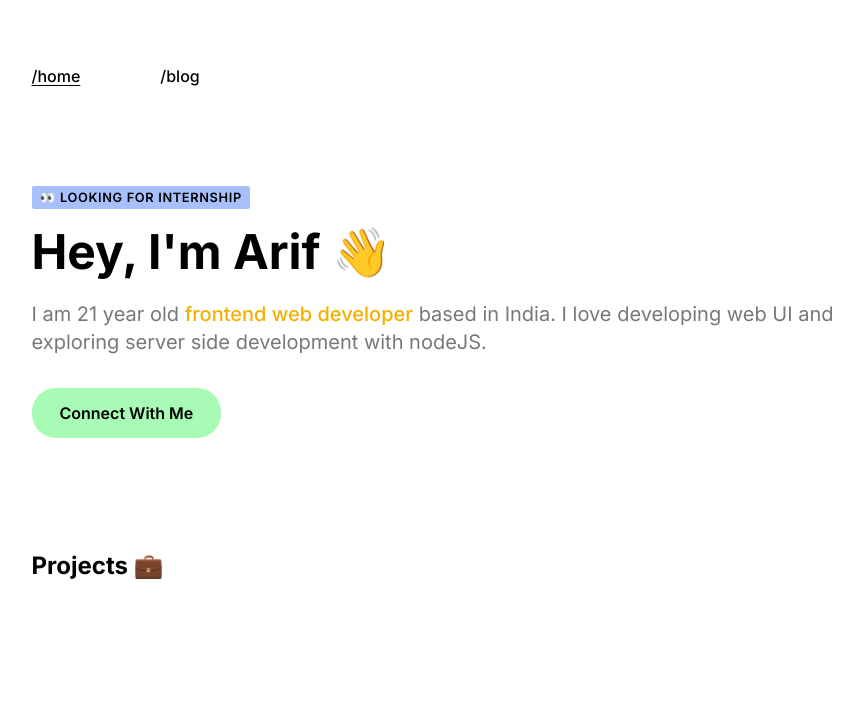
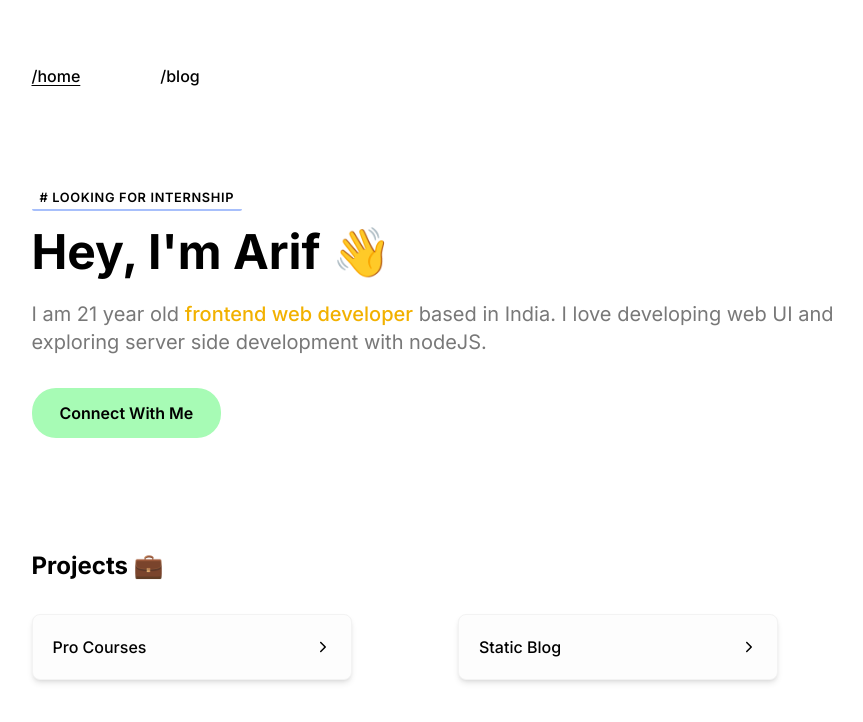
Before and after one commit to arifimran5/aidevv_in, a Next.js app: page / in a window 1280 px wide. Shown: the top 722 px of the page, without its empty margins (186-1049 px from the left). Built offline with nearby package versions, Linux system fonts and the light colour scheme.

Commit message:
project-section done

```diff
--- a/components/Home/Main.tsx
+++ b/components/Home/Main.tsx
@@ -3,8 +3,8 @@ import React from 'react';
 const Main = () => {
   return (
     <section className='mt-16'>
-      <span className='bg-accent_blue px-2 py-[0.3em] rounded-sm uppercase text-[0.8rem] font-semibold tracking-wider'>
-        👀 Looking for Internship
+      <span className='border-b-2 border-accent_blue px-2 py-[0.3em] rounded-sm uppercase text-[0.8rem] font-semibold tracking-wider'>
+        # Looking for Internship
       </span>
       <h1 className='text-4xl sm:text-5xl font-bold mt-5'>
         Hey, I&apos;m Arif 👋
--- a/components/Home/Projects.tsx
+++ b/components/Home/Projects.tsx
@@ -1,11 +1,90 @@
 import React from 'react';
+import { Disclosure } from '@headlessui/react';
+import { IoIosArrowForward, IoIosArrowDown } from 'react-icons/io';
+import { ExternalLink, Github } from '../Svgs';
+
+const ProjectsData = [
+  {
+    id: '1',
+    title: 'Pro Courses',
+    description:
+      'This web app let you write reviews about the courses you have taken',
+    githubLink: 'https://github.com/arifimran5/pro-courses',
+    externalLink: 'https://procourses.vercel.app/',
+  },
+  {
+    id: '2',
+    title: 'Static Blog',
+    description:
+      'A statically generated blog built with NextJS and Strapi CMS.',
+    githubLink: 'https://github.com/arifimran5/ai-next-blog-frontend',
+    externalLink: 'https://ai-blog.vercel.app/',
+  },
+];
 
 const Projects = () => {
   return (
     <section className='mt-20 lg:mt-28'>
       <h1 className='font-bold text-2xl'>Projects 💼</h1>
+
+      <div className='mt-8 grid grid-cols-1 gap-4 lg:grid-cols-2 lg:gap-2'>
+        {ProjectsData.map((project) => (
+          <Project
+            key={project.id}
+            title={project.title}
+            description={project.description}
+            ghLink={project.githubLink}
+            externalLink={project.externalLink}
+          />
+        ))}
+      </div>
     </section>
   );
 };
 
+type ProjectProps = {
+  title: string;
+  description: string;
+  ghLink: string;
+  externalLink: string;
+};
+
+const Project = ({
+  title,
+  description,
+  ghLink,
+  externalLink,
+}: ProjectProps) => {
+  return (
+    <Disclosure>
+      {({ open }) => (
+        <div className='px-5 max-w-[20rem] bg-[#FDFDFD] border-[1px] border-[#F3F3F3] shadow-md rounded-lg'>
+          <Disclosure.Button className='py-5 w-full'>
+            <div className='flex justify-between items-center'>
+              <h1 className='font-medium'>{title}</h1>
+              <div>
+                {!open && <IoIosArrowForward />}
+                {open && <IoIosArrowDown />}
+              </div>
+            </div>
+          </Disclosure.Button>
+
+          <Disclosure.Panel className='text-secondary_text pb-4'>
+            <hr className='mb-2' />
+            <h1>{description}</h1>
+            <div className='flex justify-end items-center space-x-4 mt-2'>
+              <a href={ghLink} target='_blank' rel='noreferrer'>
+                <Github />
+              </a>
+              <a href={externalLink} target='_blank' rel='noreferrer'>
+                <ExternalLink />
+              </a>
+            </div>
+          </Disclosure.Panel>
+        </div>
+      )}
+    </Disclosure>
+  );
+};
+
 export default Projects;
--- /dev/null
+++ b/components/Svgs.tsx
@@ -0,0 +1,36 @@
+export const Github = () => {
+  return (
+    <svg
+      stroke='currentColor'
+      fill='currentColor'
+      strokeWidth='0'
+      version='1.1'
+      viewBox='0 0 32 32'
+      xmlns='http://www.w3.org/2000/svg'
+      height='2em'
+      width='2em'
+    >
+      <path d='M16 5.343c-6.196 0-11.219 5.023-11.219 11.219 0 4.957 3.214 9.162 7.673 10.645 0.561 0.103 0.766-0.244 0.766-0.54 0-0.267-0.010-1.152-0.016-2.088-3.12 0.678-3.779-1.323-3.779-1.323-0.511-1.296-1.246-1.641-1.246-1.641-1.020-0.696 0.077-0.682 0.077-0.682 1.126 0.078 1.72 1.156 1.72 1.156 1.001 1.715 2.627 1.219 3.265 0.931 0.102-0.723 0.392-1.219 0.712-1.498-2.49-0.283-5.11-1.246-5.11-5.545 0-1.226 0.438-2.225 1.154-3.011-0.114-0.285-0.501-1.426 0.111-2.97 0 0 0.941-0.301 3.085 1.15 0.894-0.25 1.854-0.373 2.807-0.377 0.953 0.004 1.913 0.129 2.809 0.379 2.14-1.453 3.083-1.15 3.083-1.15 0.613 1.545 0.227 2.685 0.112 2.969 0.719 0.785 1.153 1.785 1.153 3.011 0 4.31-2.624 5.259-5.123 5.537 0.404 0.348 0.761 1.030 0.761 2.076 0 1.5-0.015 2.709-0.015 3.079 0 0.299 0.204 0.648 0.772 0.538 4.455-1.486 7.666-5.69 7.666-10.645 0-6.195-5.023-11.219-11.219-11.219z'></path>
+    </svg>
+  );
+};
+
+export const ExternalLink = () => {
+  return (
+    <svg
+      stroke='currentColor'
+      fill='none'
+      strokeWidth='2'
+      viewBox='0 0 24 24'
+      strokeLinecap='round'
+      strokeLinejoin='round'
+      height='1.5em'
+      width='1.5em'
+      xmlns='http://www.w3.org/2000/svg'
+    >
+      <path d='M18 13v6a2 2 0 0 1-2 2H5a2 2 0 0 1-2-2V8a2 2 0 0 1 2-2h6'></path>
+      <polyline points='15 3 21 3 21 9'></polyline>
+      <line x1='10' y1='14' x2='21' y2='3'></line>
+    </svg>
+  );
+};
--- a/package.json
+++ b/package.json
@@ -10,6 +10,7 @@
   },
   "dependencies": {
     "@fontsource/inter": "^4.5.10",
+    "@headlessui/react": "^1.6.1",
     "contentlayer": "^0.2.4",
     "date-fns": "^2.28.0",
     "next": "12.1.6",
@@ -17,7 +18,8 @@
     "next-seo": "^5.4.0",
     "nextjs-progressbar": "^0.0.14",
     "react": "18.1.0",
-    "react-dom": "18.1.0"
+    "react-dom": "18.1.0",
+    "react-icons": "^4.3.1"
   },
   "devDependencies": {
     "@types/node": "17.0.31",
```
Also changed, not shown: 1 other file (tests, documents, lock files or other folders).
